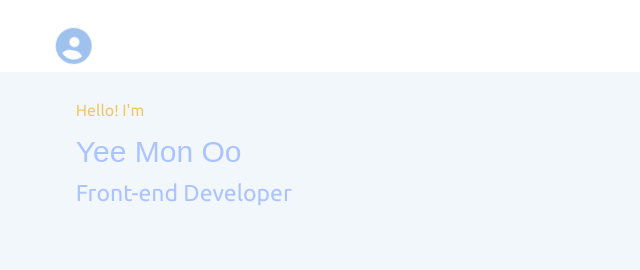
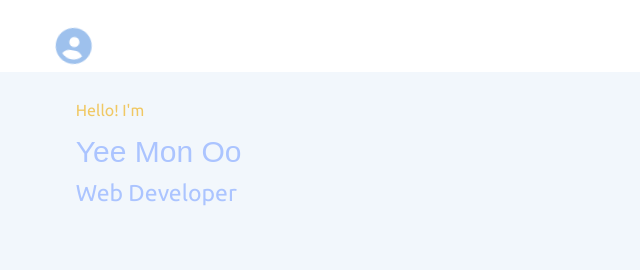
Before and after one commit to Rox221/portfolio, a plain HTML site: page index.html in a window 1280 px wide. Shown: the top 270 px of the page, 63-703 px from the left. Drawn offline with nearby package versions, Linux system fonts and the light colour scheme; a web font is replaced by a local one.

Commit message:
Update index.html

```diff
--- a/index.html
+++ b/index.html
@@ -33,7 +33,7 @@
      <div class="intro col-md-6 pt-2">
       <p class="hello text-xs lg:text-sm pt-2"> Hello! I'm </p>
       <p class="name"> Yee Mon Oo </p>
-      <p class="job"> Front-end Developer </p>
+      <p class="job"> Web Developer </p>
      </div>
 
      <div class="image col-md-6 pt-2 pb-3">
```
